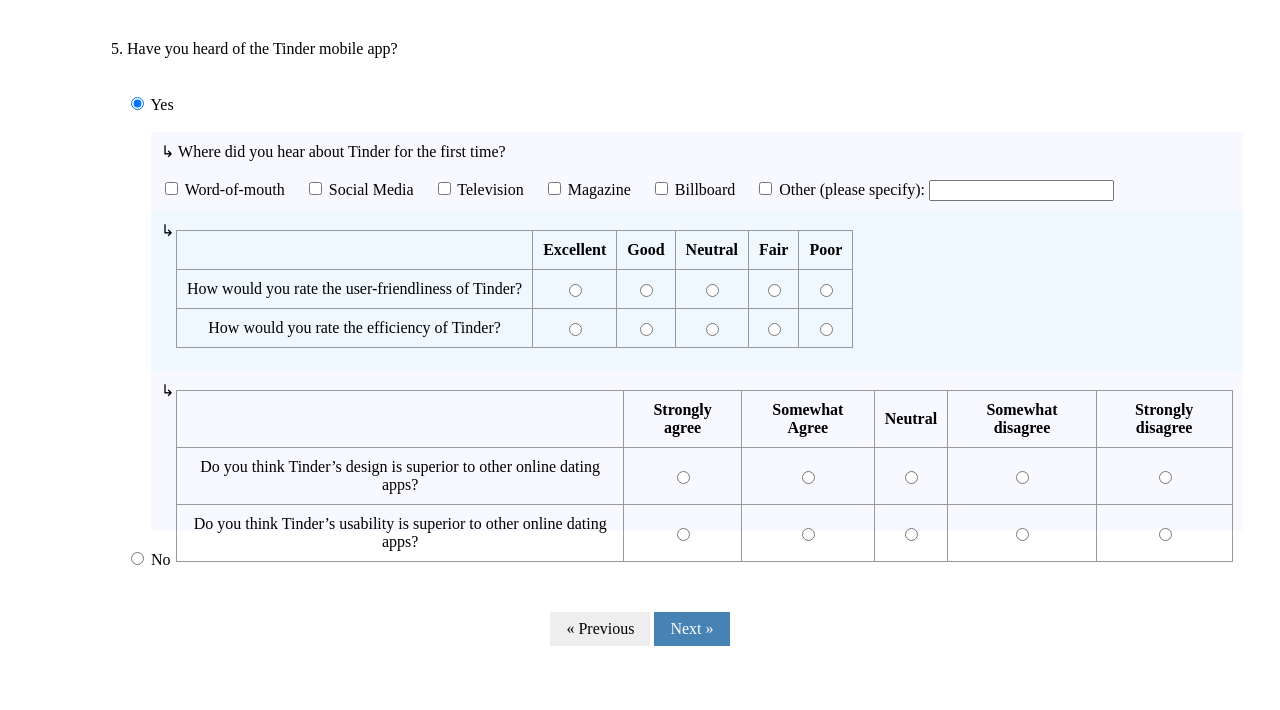
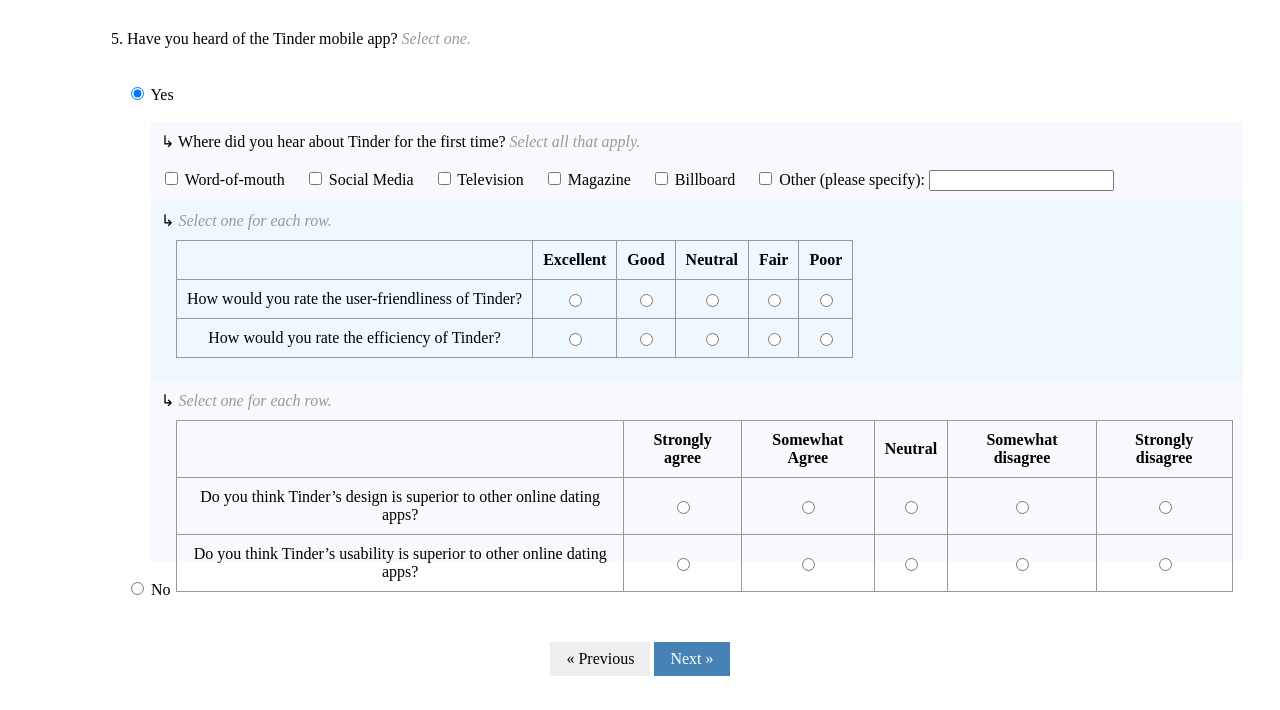
Before and after one commit to alisonscodes/surveycorrections, a plain HTML site: page page3.html in a window 1280 px wide. Both pictures are taken after a click on the radio button 137 px from the left and 193 px from the top of the page. Shown: the part 90-800 px from the top of the page. Drawn offline with Linux system fonts and the light colour scheme.

Commit message:
Update page3.html

```diff
--- a/page3.html
+++ b/page3.html
@@ -10,7 +10,7 @@
 <style>
 
 table, th {
-margin-top: 40px;
+margin-top: 30px;
 }
 
 a {
@@ -74,7 +74,7 @@ input[type="checkbox"]:checked ~ .showifactive {
   opacity: 1;
   max-height: 100px;
   overflow: visible;
-  padding: 10px 10px 50px 10px;
+  padding: 10px 10px 70px 10px;
   transform: scale(1);
 }
 
@@ -93,7 +93,7 @@ input[type="checkbox"]:checked ~ .sia {
   opacity: 1;
   max-height: 100px;
   overflow: visible;
-  padding: 10px 10px 50px 10px;
+  padding: 10px 10px 70px 10px;
   transform: scale(1);
 }
 
@@ -112,6 +112,10 @@ padding: 10px;
 margin-left:20px;
 }
 
+i {
+color: #999;
+}
+
 </style>
 
 </head>
@@ -122,12 +126,12 @@ margin-left:20px;
 <table width="90%" style="margin-left:100px">
     <tr>
     	<td>
-        5. Have you heard of the Tinder mobile app?<br /><br /><br />
+        5. Have you heard of the Tinder mobile app? <i>Select one.</i><br /><br /><br />
         <input type="radio" name="ans" id="margin1">
 <label for="ans">Yes</label><br /><br />
 
 <div class="reveal-if-active">
-        &#8627 Where did you hear about Tinder for the first time?<br /><br />
+        &#8627 Where did you hear about Tinder for the first time? <i>Select all that apply.</i><br /><br />
   <input type="checkbox" name="box" /> Word-of-mouth
   <input type="checkbox" name="box" id="box" /> Social Media
   <input type="checkbox" name="box" id="box" /> Television
@@ -138,7 +142,7 @@ margin-left:20px;
   		</div>
 
         <div class="showifactive">
-        &#8627 <table style="border-collapse:collapse;border:1px solid #999;margin:-10px 0px 10px 15px"">
+        &#8627 <i>Select one for each row.</i> <table style="border-collapse:collapse;border:1px solid #999;margin:10px 0px 10px 15px"">
 	<tr>
     	<th></th>
     	<th>Excellent</th>
@@ -191,7 +195,7 @@ margin-left:20px;
     </div>
 
     <div class="sia">
-        &#8627 <table style="border-collapse:collapse;border:1px solid #999;margin:-10px 0px 10px 15px"">
+        &#8627 <i>Select one for each row.</i> <table style="border-collapse:collapse;border:1px solid #999;margin:10px 0px 10px 15px"">
 	<tr>
     	<th></th>
     	<th>Strongly agree</th>
```
